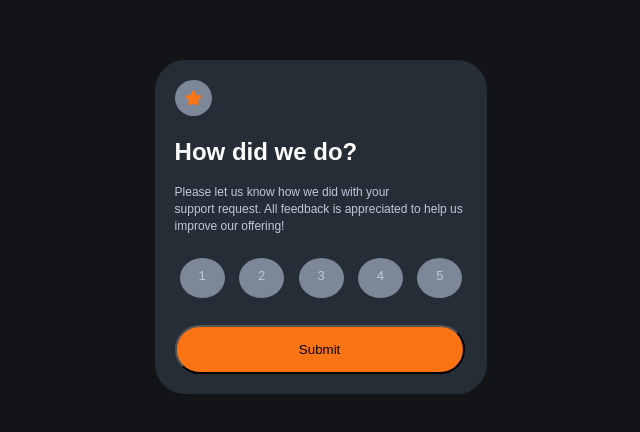
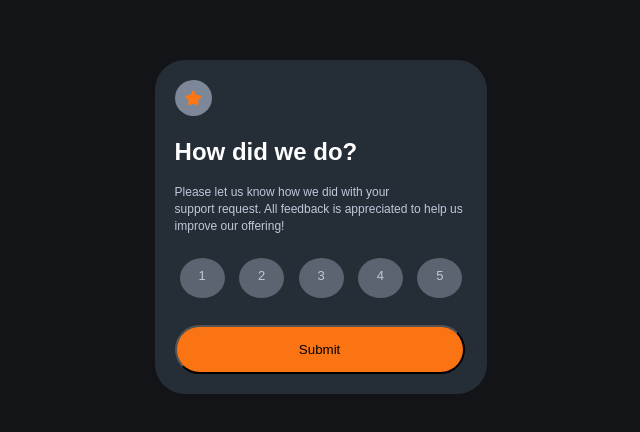
Before and after one commit to jutin0852/interractive_rating, a plain HTML site: page index.html in a window 1280 px wide. Shown: the part 146-578 px from the top of the page, without its empty margins (319-959 px from the left). Drawn offline with Linux system fonts and the light colour scheme.

Commit message:
adjustment

```diff
--- a/style.css
+++ b/style.css
@@ -42,7 +42,7 @@
         margin: 5px;
         height: 20px;
         width: 25px;
-        background-color: hsl(216, 12%, 54%);
+        background-color: hsl(215, 11%, 40%);
         text-align: center;
         color: hsl(217, 28%, 80%);
         cursor: pointer;
@@ -62,6 +62,7 @@
         background-color: hsl(25, 97%, 53%);
         border-radius: 30px;
         cursor: pointer;
+
     }
 
     .active,.active:hover{
```
